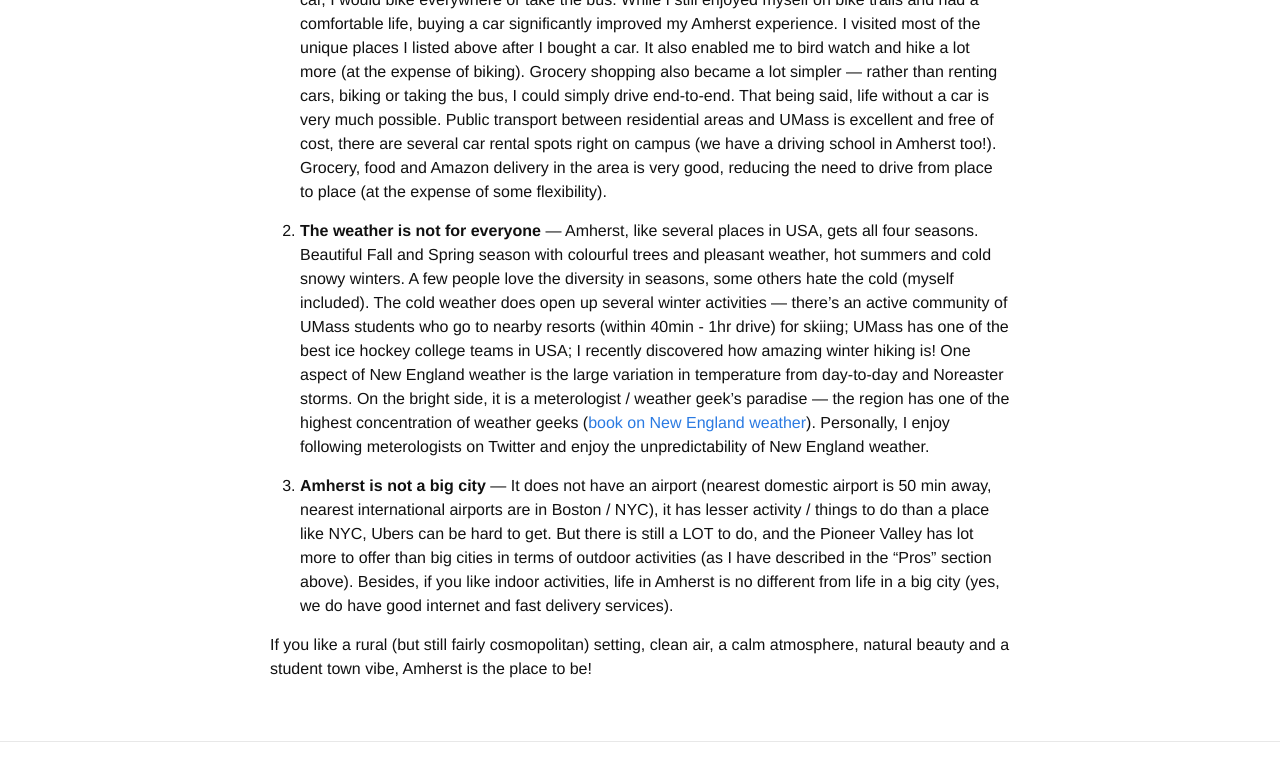
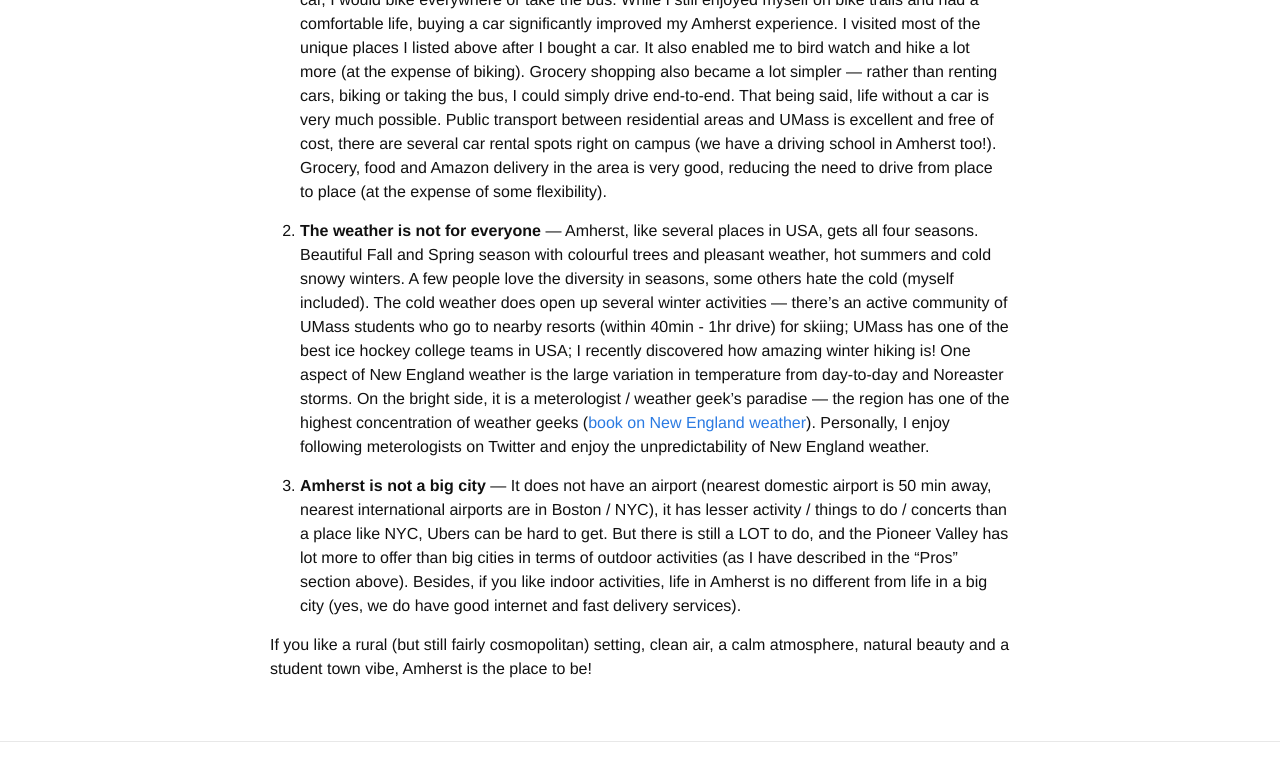
Before and after one commit to martiansideofthemoon/martiansideofthemoon.github.io, a Jekyll site: the page built from _posts/2022-03-28-why-umass-amherst.md, in a window 1280 px wide and 900 px high, scrolled down 2081 px, cut to the strip 0-768 px from the top of the window. Built offline with Jekyll 4.4.1, drawn with Linux system fonts in a browser that asks for light colours; comment, search, counter and statistics services are not loaded.

```diff
--- a/_posts/2022-03-28-why-umass-amherst.md
+++ b/_posts/2022-03-28-why-umass-amherst.md
@@ -34,6 +34,6 @@ It's been nearly three and a half years since I started my PhD at UMass Amherst.
 
 2. **The weather is not for everyone** --- Amherst, like several places in USA, gets all four seasons. Beautiful Fall and Spring season with colourful trees and pleasant weather, hot summers and cold snowy winters. A few people love the diversity in seasons, some others hate the cold (myself included). The cold weather does open up several winter activities --- there's an active community of UMass students who go to nearby resorts (within 40min - 1hr drive) for skiing; UMass has one of the best ice hockey college teams in USA; I recently discovered how amazing winter hiking is! One aspect of New England weather is the large variation in temperature from day-to-day and Noreaster storms. On the bright side, it is a meterologist / weather geek's paradise --- the region has one of the highest concentration of weather geeks ([book on New England weather](https://www.amazon.com/Mighty-Storms-New-England-Hurricanes/dp/1493043501)). Personally, I enjoy following meterologists on Twitter and enjoy the unpredictability of New England weather.
 
-3. **Amherst is not a big city** --- It does not have an airport (nearest domestic airport is 50 min away, nearest international airports are in Boston / NYC), it has lesser activity / things to do than a place like NYC, Ubers can be hard to get. But there is still a LOT to do, and the Pioneer Valley has lot more to offer than big cities in terms of outdoor activities (as I have described in the "Pros" section above). Besides, if you like indoor activities, life in Amherst is no different from life in a big city (yes, we do have good internet and fast delivery services).
+3. **Amherst is not a big city** --- It does not have an airport (nearest domestic airport is 50 min away, nearest international airports are in Boston / NYC), it has lesser activity / things to do / concerts than a place like NYC, Ubers can be hard to get. But there is still a LOT to do, and the Pioneer Valley has lot more to offer than big cities in terms of outdoor activities (as I have described in the "Pros" section above). Besides, if you like indoor activities, life in Amherst is no different from life in a big city (yes, we do have good internet and fast delivery services).
 
 If you like a rural (but still fairly cosmopolitan) setting, clean air, a calm atmosphere, natural beauty and a student town vibe, Amherst is the place to be!
```
